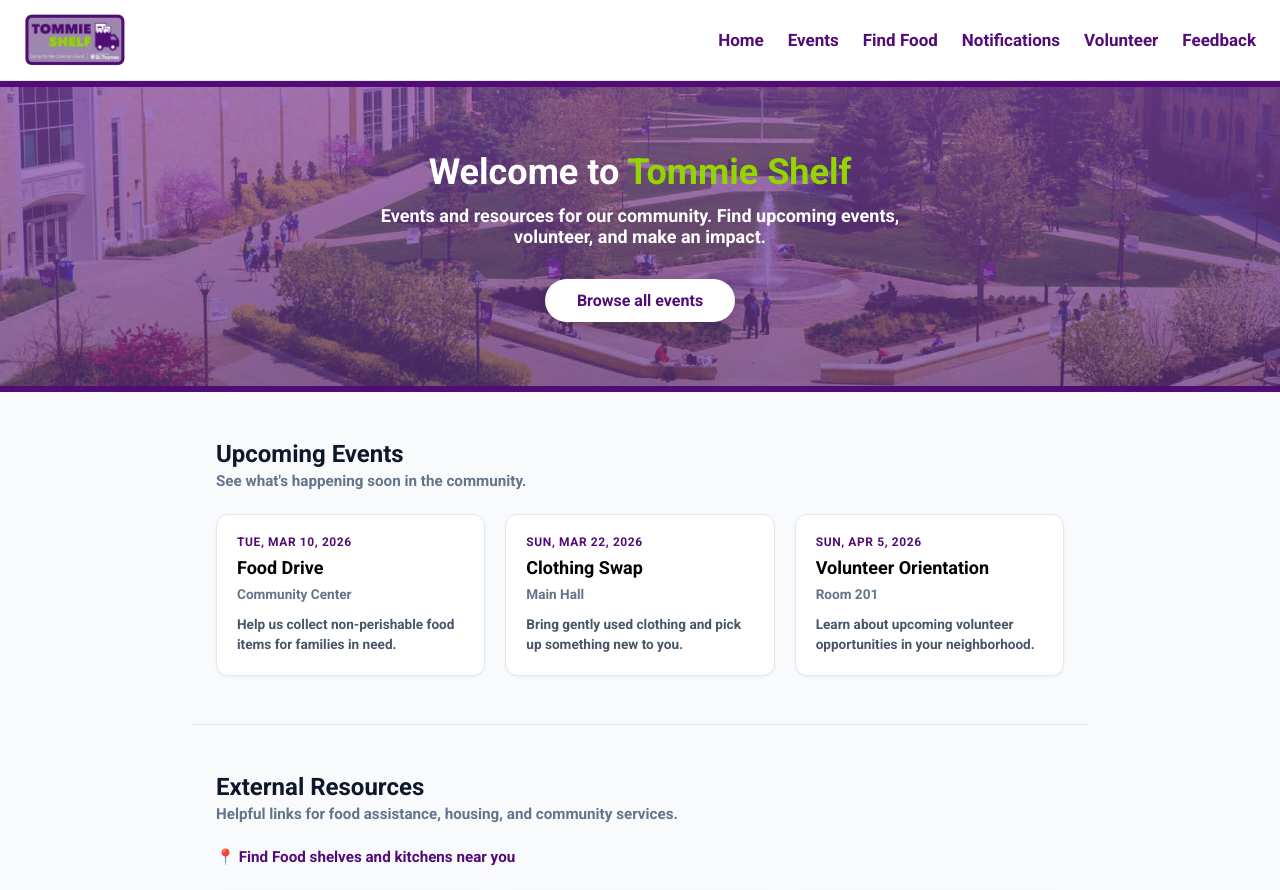
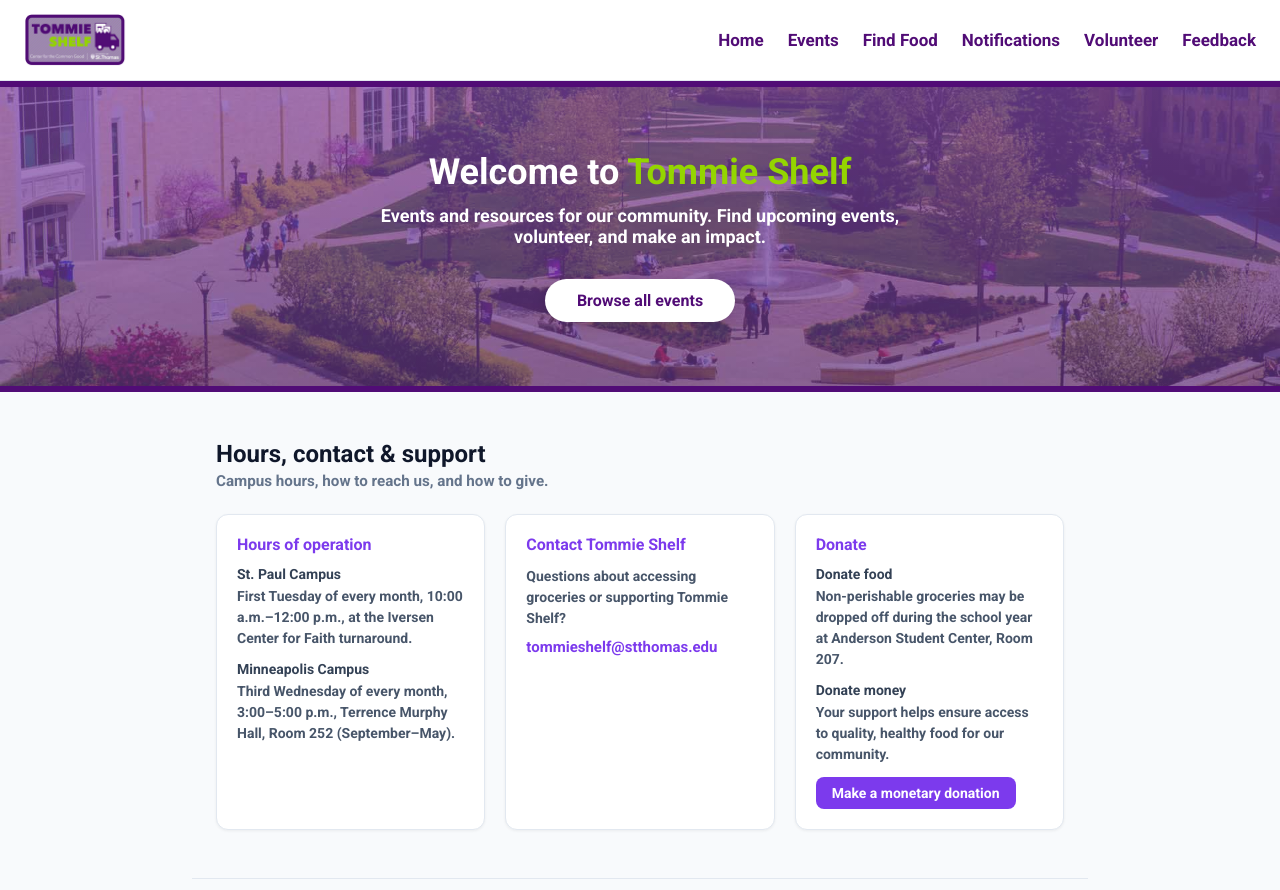
Before and after one commit to erikep/BuildFest2026, a Next.js app: page / in a window 1280 px wide. Shown: the top 890 px of the page. Built offline with nearby package versions, Linux system fonts and the light colour scheme; no server answers; the database is empty.

Commit message:
Add Hours, contact, & support section

```diff
--- a/app/(client)/page.tsx
+++ b/app/(client)/page.tsx
@@ -153,6 +153,124 @@
         >
           Browse all events
         </Link>
+      </section>
+
+      {/* Hours, contact & donate — Tommie Shelf info */}
+      <section
+        style={{
+          maxWidth: "56rem",
+          margin: "0 auto",
+          padding: "3rem 1.5rem",
+          borderBottom: "1px solid #e2e8f0",
+        }}
+      >
+        <h2 style={{ fontSize: "1.5rem", fontWeight: 700, marginBottom: "0.25rem" }}>
+          Hours, contact & support
+        </h2>
+        <p style={{ color: "#64748b", marginBottom: "1.5rem", fontSize: "0.95rem" }}>
+          Campus hours, how to reach us, and how to give.
+        </p>
+        <div
+          style={{
+            display: "grid",
+            gridTemplateColumns: "repeat(auto-fit, minmax(16rem, 1fr))",
+            gap: "1.25rem",
+          }}
+        >
+          <div
+            style={{
+              background: "#fff",
+              border: "1px solid #e2e8f0",
+              borderRadius: "12px",
+              padding: "1.25rem",
+              boxShadow: "0 1px 3px rgba(0,0,0,0.06)",
+            }}
+          >
+            <h3 style={{ fontSize: "1rem", fontWeight: 700, marginBottom: "0.75rem", color: "#7c3aed" }}>
+              Hours of operation
+            </h3>
+            <p style={{ fontSize: "0.875rem", fontWeight: 700, color: "#334155", marginBottom: "0.25rem" }}>
+              St. Paul Campus
+            </p>
+            <p style={{ fontSize: "0.875rem", color: "#475569", lineHeight: 1.5, marginBottom: "0.75rem" }}>
+              First Tuesday of every month, 10:00 a.m.–12:00 p.m., at the Iversen Center for Faith turnaround.
+            </p>
+            <p style={{ fontSize: "0.875rem", fontWeight: 700, color: "#334155", marginBottom: "0.25rem" }}>
+              Minneapolis Campus
+            </p>
+            <p style={{ fontSize: "0.875rem", color: "#475569", lineHeight: 1.5 }}>
+              Third Wednesday of every month, 3:00–5:00 p.m., Terrence Murphy Hall, Room 252 (September–May).
+            </p>
+          </div>
+          <div
+            style={{
+              background: "#fff",
+              border: "1px solid #e2e8f0",
+              borderRadius: "12px",
+              padding: "1.25rem",
+              boxShadow: "0 1px 3px rgba(0,0,0,0.06)",
+            }}
+          >
+            <h3 style={{ fontSize: "1rem", fontWeight: 700, marginBottom: "0.75rem", color: "#7c3aed" }}>
+              Contact Tommie Shelf
+            </h3>
+            <p style={{ fontSize: "0.875rem", color: "#475569", lineHeight: 1.5, marginBottom: "0.5rem" }}>
+              Questions about accessing groceries or supporting Tommie Shelf?
+            </p>
+            <a
+              href="mailto:tommieshelf@stthomas.edu"
+              style={{
+                fontSize: "0.9375rem",
+                fontWeight: 600,
+                color: "#7c3aed",
+              }}
+            >
+              tommieshelf@stthomas.edu
+            </a>
+          </div>
+          <div
+            style={{
+              background: "#fff",
+              border: "1px solid #e2e8f0",
+              borderRadius: "12px",
+              padding: "1.25rem",
+              boxShadow: "0 1px 3px rgba(0,0,0,0.06)",
+            }}
+          >
+            <h3 style={{ fontSize: "1rem", fontWeight: 700, marginBottom: "0.75rem", color: "#7c3aed" }}>
+              Donate
+            </h3>
+            <p style={{ fontSize: "0.875rem", fontWeight: 700, color: "#334155", marginBottom: "0.25rem" }}>
+              Donate food
+            </p>
+            <p style={{ fontSize: "0.875rem", color: "#475569", lineHeight: 1.5, marginBottom: "0.75rem" }}>
+              Non-perishable groceries may be dropped off during the school year at Anderson Student Center, Room 207.
+            </p>
+            <p style={{ fontSize: "0.875rem", fontWeight: 700, color: "#334155", marginBottom: "0.25rem" }}>
+              Donate money
+            </p>
+            <p style={{ fontSize: "0.875rem", color: "#475569", lineHeight: 1.5, marginBottom: "0.75rem" }}>
+              Your support helps ensure access to quality, healthy food for our community.
+            </p>
+            <a
+              href="https://donorbox.org/tommieshelfdonation"
+              target="_blank"
+              rel="noopener noreferrer"
+              style={{
+                display: "inline-block",
+                padding: "0.5rem 1rem",
+                background: "#7c3aed",
+                color: "#fff",
+                borderRadius: "8px",
+                fontSize: "0.875rem",
+                fontWeight: 600,
+                textDecoration: "none",
+              }}
+            >
+              Make a monetary donation
+            </a>
+          </div>
+        </div>
       </section>
 
       {/* Upcoming Events */}
```
Also changed, not shown: 1 other file (tests, documents, lock files or other folders).
